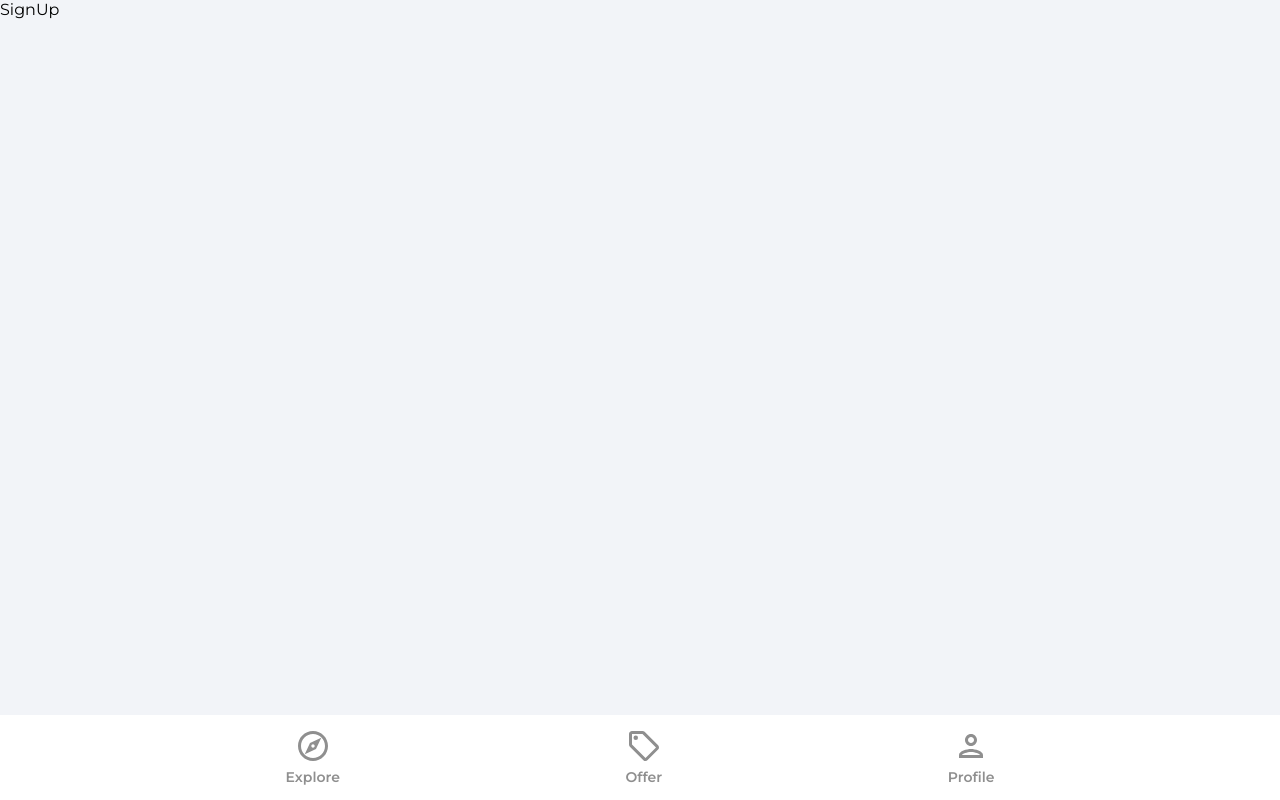
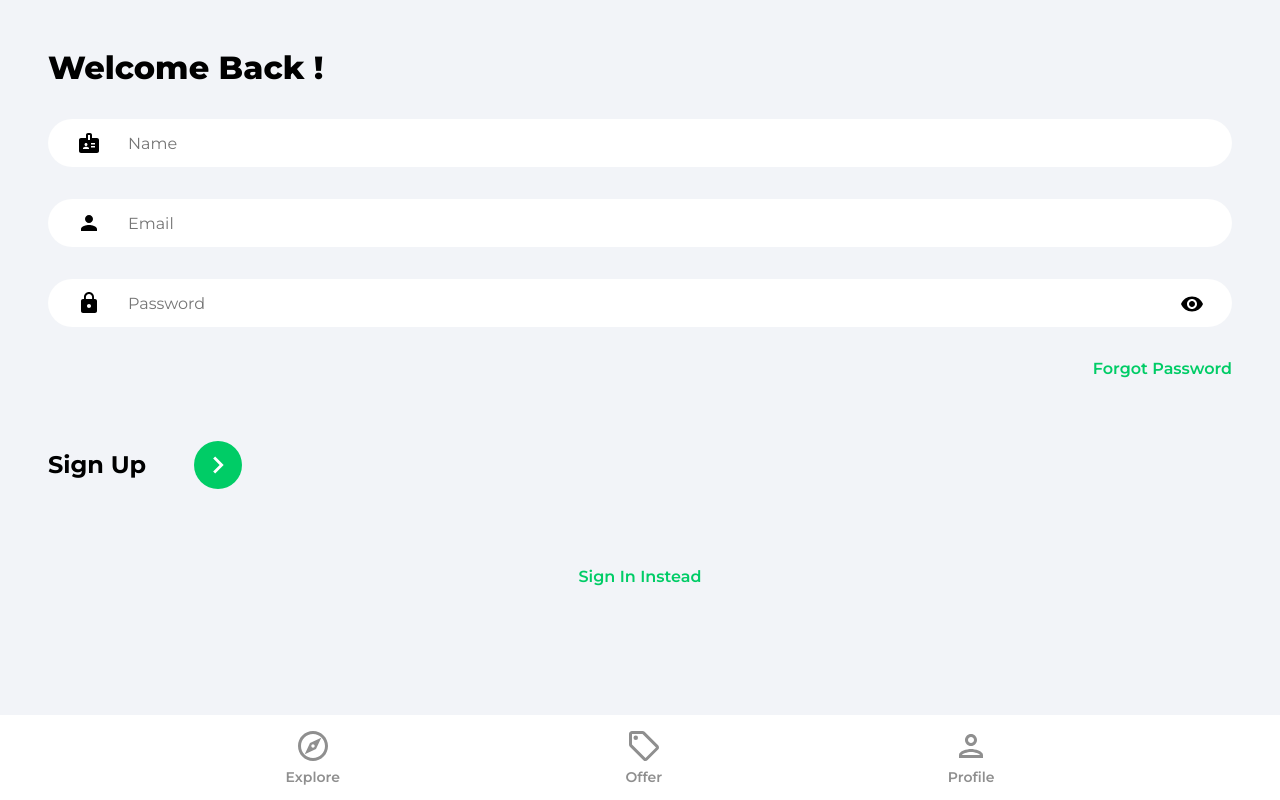
Before and after one commit to Joniqs/housemarketplaceapp, a React (Create React App) app: page /sign-up in a window 1280 px wide. Built offline with nearby package versions, Linux system fonts and the light colour scheme.

Commit message:
Added signIn,signUp forms & made some css changes.

```diff
--- a/src/index.css
+++ b/src/index.css
@@ -78,6 +78,7 @@
   top: -3%;
   right: -2%;
 }
+
 .editIcon {
   cursor: pointer;
   position: absolute;
@@ -115,6 +116,10 @@
   display: flex;
   justify-content: center;
   align-items: center;
+}
+
+.pageContainer{
+  margin-bottom: 10rem;
 }
 
 .loadingSpinner {
@@ -301,7 +306,7 @@
     margin-bottom: 10rem;
   }
 }
-@media (max-height: 536) {
+@media (max-height: 536px) {
   .explore {
     margin-bottom: 10rem;
   }
--- a/src/pages/SignIn.jsx
+++ b/src/pages/SignIn.jsx
@@ -1,6 +1,77 @@
+import { useState } from "react"
+import {Link, useNavigate} from "react-router-dom"
+import {ReactComponent as ArrowRightIcon} from "../assets/svg/keyboardArrowRightIcon.svg"
+import visibilityIcon from "../assets/svg/visibilityIcon.svg"
+
 const SignIn = () => {
+  const [showPassword, setShowPassword] = useState(false)
+  const [formData, setFormData] = useState({
+    email: "",
+    password: "",
+  })
+
+  const {email, password} = formData
+
+  const navigate = useNavigate()
+
+  const onChange = (e) => {
+    setFormData((prevState) => ({
+      ...prevState,
+      [e.target.id]: e.target.value,
+    }))
+  }
+
   return (
-    <div>SignIn</div>
+    <>
+    <div className="pageContainer">
+      <header>
+        <p className="pageHeader">Welcome Back !</p>
+      </header>
+
+      <form>
+        <input
+          type="email"
+          className="emailInput"
+          placeholder="Email"
+          id="email"
+          value={email}
+          onChange={onChange}
+        />
+        <div className="passwordInputDiv">
+          <input
+            type={showPassword ? "text" : "password"}
+            className="passwordInput"
+            placeholder="Password"
+            id="password"
+            value={password}
+            onChange={onChange}
+          />
+
+          <img
+            src={visibilityIcon}
+            alt="show password"
+            className="showPassword"
+            onClick={() => setShowPassword((prevState) => !prevState)}
+          />
+        </div>
+
+        <Link to="/forgot-password" className="forgotPasswordLink">
+          Forgot Password
+        </Link>
+
+        <div className="signInBar">
+          <p className="signInText">Sign In</p>
+          <button className="signInButton">
+            <ArrowRightIcon fill="#ffffff" width="34px" height="34px" />
+          </button>
+        </div>
+      </form>
+    { /* Google OAuth */}
+    <Link to="/sign-up" className="registerLink">
+      Sign Up Instead
+    </Link>
+    </div>
+    </>
   )
 }
 
--- a/src/pages/SignUp.jsx
+++ b/src/pages/SignUp.jsx
@@ -1,6 +1,86 @@
+import { useState } from "react"
+import {Link, useNavigate} from "react-router-dom"
+import {ReactComponent as ArrowRightIcon} from "../assets/svg/keyboardArrowRightIcon.svg"
+import visibilityIcon from "../assets/svg/visibilityIcon.svg"
+
 const SignUp = () => {
+  const [showPassword, setShowPassword] = useState(false)
+  const [formData, setFormData] = useState({
+    name: "",
+    email: "",
+    password: "",
+  })
+
+  const {name, email, password} = formData
+
+  const navigate = useNavigate()
+
+  const onChange = (e) => {
+    setFormData((prevState) => ({
+      ...prevState,
+      [e.target.id]: e.target.value,
+    }))
+  }
+
   return (
-    <div>SignUp</div>
+    <>
+    <div className="pageContainer">
+      <header>
+        <p className="pageHeader">Welcome Back !</p>
+      </header>
+
+      <form>
+      <input
+          type="text"
+          className="nameInput"
+          placeholder="Name"
+          id="name"
+          value={name}
+          onChange={onChange}
+        />
+        <input
+          type="email"
+          className="emailInput"
+          placeholder="Email"
+          id="email"
+          value={email}
+          onChange={onChange}
+        />
+        <div className="passwordInputDiv">
+          <input
+            type={showPassword ? "text" : "password"}
+            className="passwordInput"
+            placeholder="Password"
+            id="password"
+            value={password}
+            onChange={onChange}
+          />
+
+          <img
+            src={visibilityIcon}
+            alt="show password"
+            className="showPassword"
+            onClick={() => setShowPassword((prevState) => !prevState)}
+          />
+        </div>
+
+        <Link to="/forgot-password" className="forgotPasswordLink">
+          Forgot Password
+        </Link>
+
+        <div className="signUpBar">
+          <p className="signUpText">Sign Up</p>
+          <button className="signUpButton">
+            <ArrowRightIcon fill="#ffffff" width="34px" height="34px" />
+          </button>
+        </div>
+      </form>
+    { /* Google OAuth */}
+    <Link to="/sign-in" className="registerLink">
+      Sign In Instead
+    </Link>
+    </div>
+    </>
   )
 }
 
```
